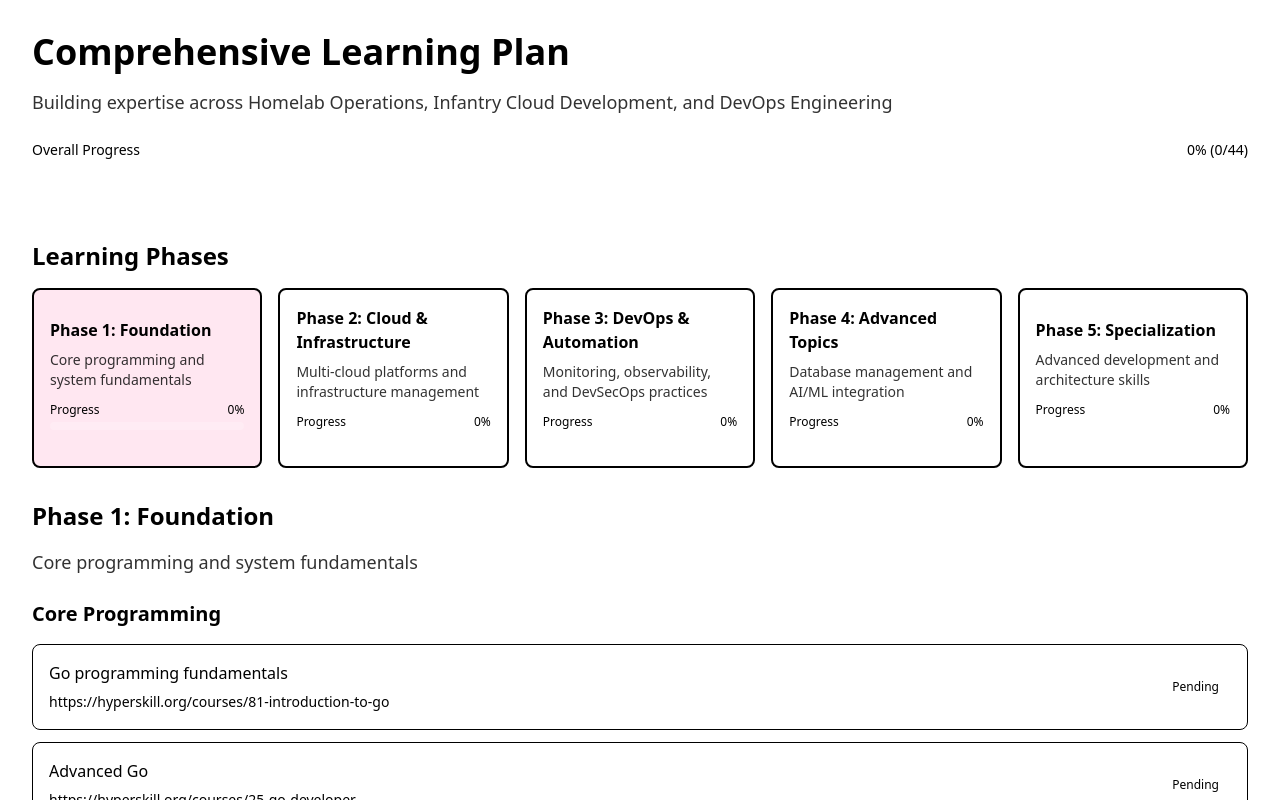
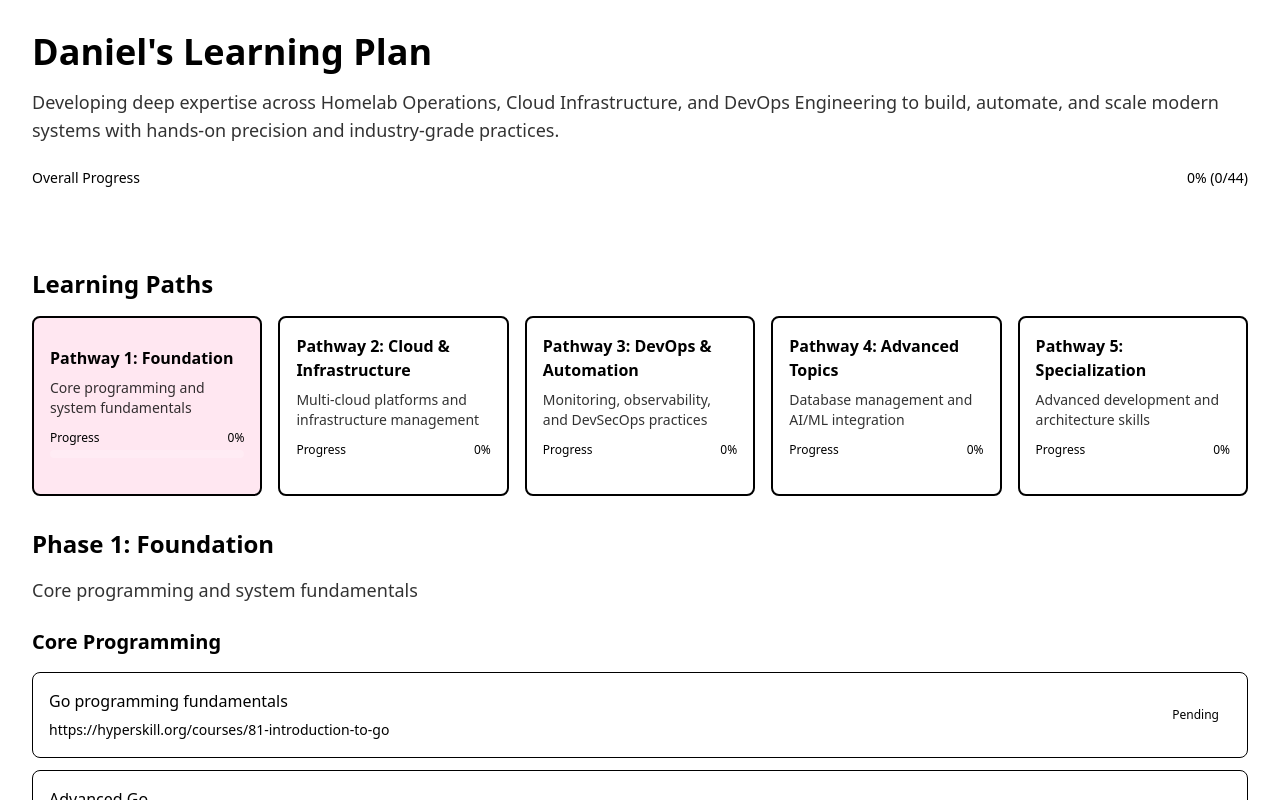
Before and after one commit to danielbooth-cloud/roadmap, a SvelteKit app: page / in a window 1280 px wide. Shown: the top 800 px of the page. Built offline with nearby package versions, Linux system fonts and the light colour scheme.

Commit message:
feat(pathway): update grammar

```diff
--- a/src/routes/+page.svelte
+++ b/src/routes/+page.svelte
@@ -180,10 +180,10 @@
 	<!-- Header Section -->
 	<header class="p-8">
 		<h1 class="text-4xl font-bold mb-4" style="color: var(--color-palette-light);">
-			Comprehensive Learning Plan
+			Daniel's Learning Plan
 		</h1>
 		<p class="text-lg opacity-80 mb-6" style="color: var(--color-palette-light);">
-			Building expertise across Homelab Operations, Infantry Cloud Development, and DevOps Engineering
+			Developing deep expertise across Homelab Operations, Cloud Infrastructure, and DevOps Engineering to build, automate, and scale modern systems with hands-on precision and industry-grade practices.
 		</p>
 
 		<!-- Overall Progress -->
@@ -207,7 +207,7 @@
 		<!-- Phase Navigation -->
 		<section class="mb-8">
 			<h2 class="text-2xl font-semibold mb-4" style="color: var(--color-palette-light);">
-				Learning Phases
+				Learning Paths
 			</h2>
 			<div class="grid grid-cols-1 md:grid-cols-2 lg:grid-cols-5 gap-4">
 				{#each phases as phase}
@@ -219,7 +219,7 @@
 						on:click={() => selectedPhase = phase.id}
 					>
 						<h3 class="font-semibold mb-2" style="color: var(--color-palette-light);">
-							Phase {phase.id}: {phase.title}
+							Pathway {phase.id}: {phase.title}
 						</h3>
 						<p class="text-sm opacity-80 mb-3" style="color: var(--color-palette-light);">
 							{phase.description}
```
